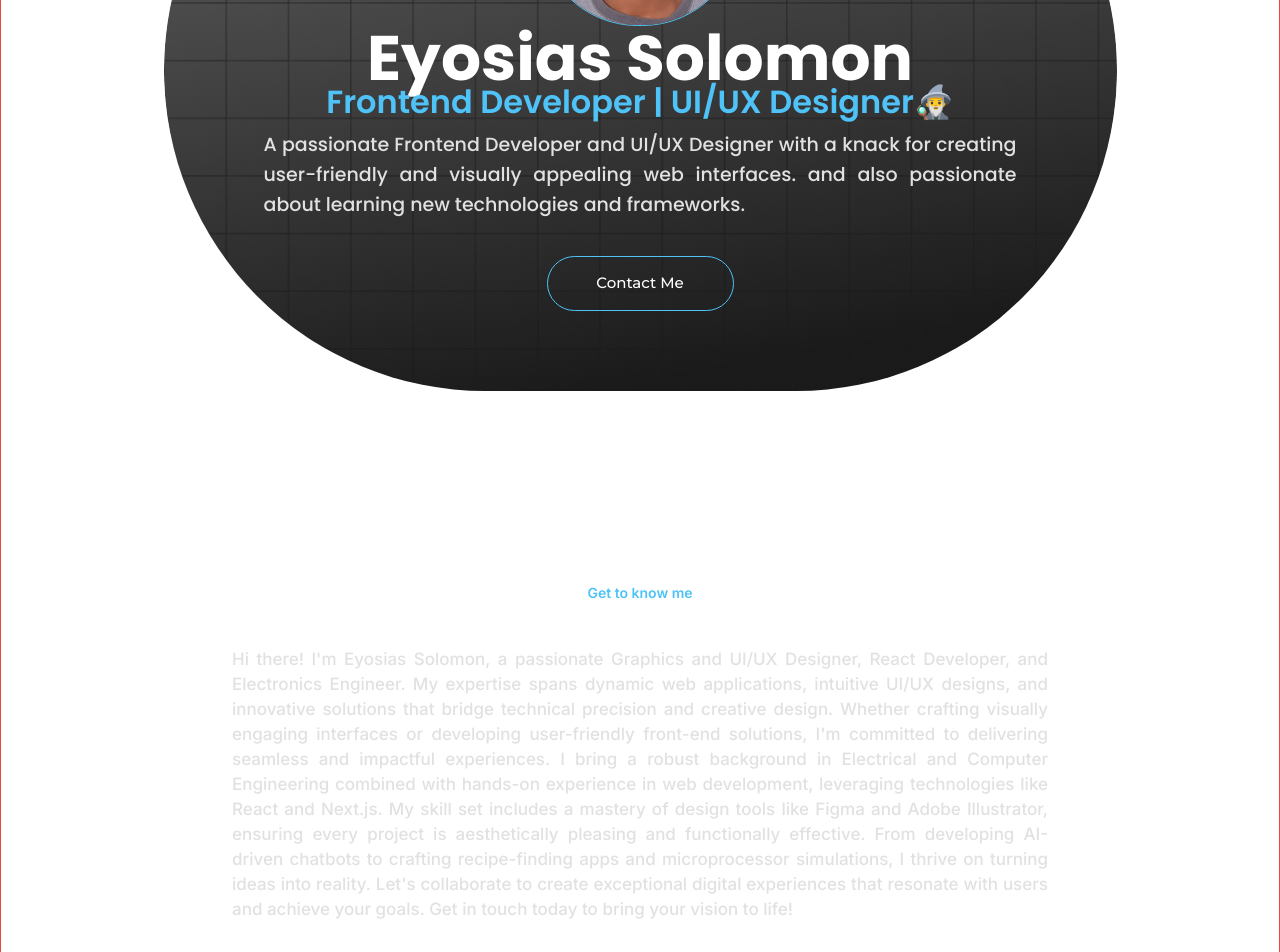
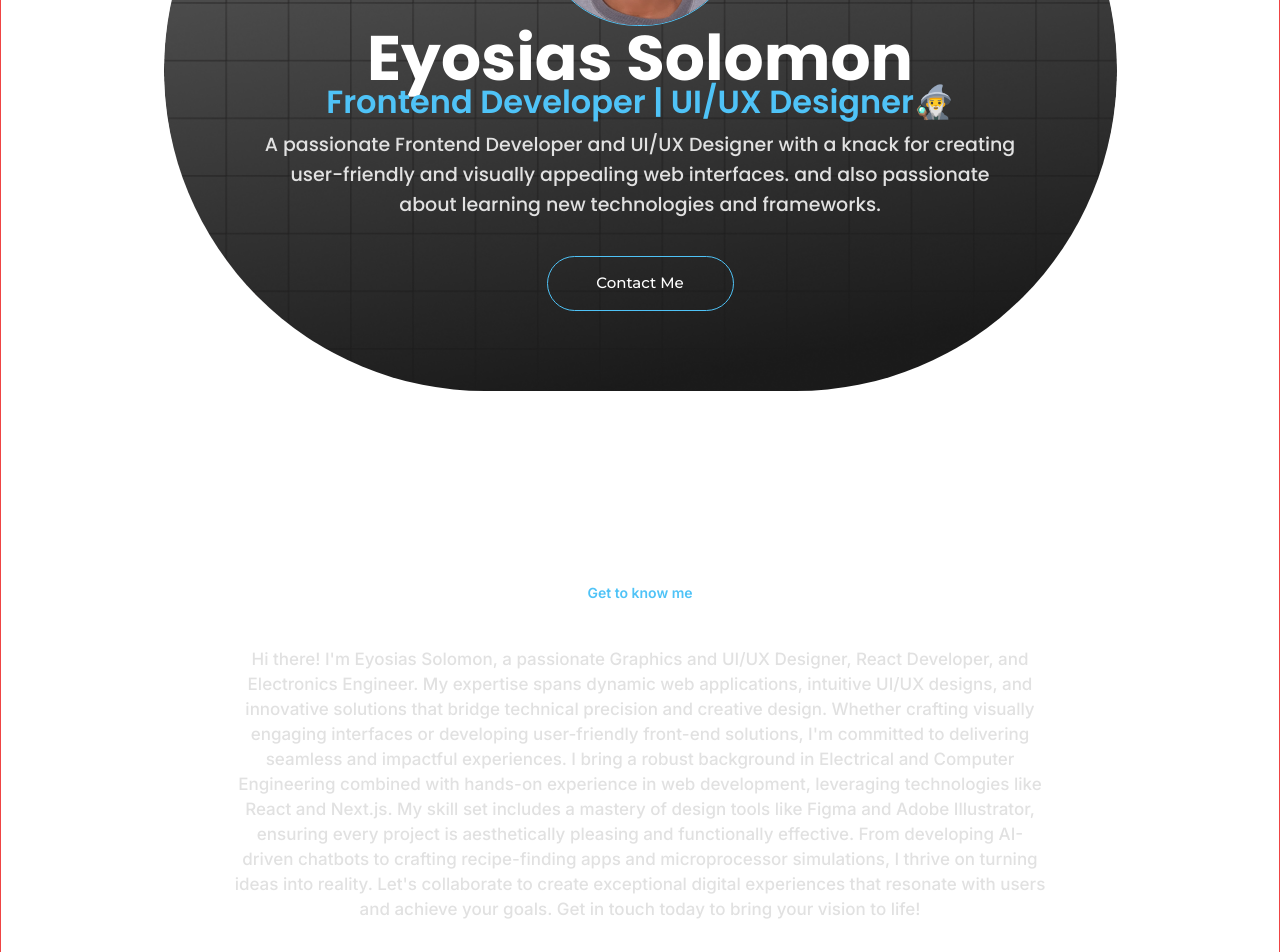
Before and after one commit to EyosiSol/myportfolio, a Next.js app: page / in a window 1280 px wide. Shown: the part 420-1372 px from the top of the page. Built offline with nearby package versions, Linux system fonts and the light colour scheme.

Commit message:
refactor: change the text style

```diff
--- a/src/app/components/About.tsx
+++ b/src/app/components/About.tsx
@@ -26,7 +26,7 @@ export default function About({
           </div>
         </div>
         <div
-          className={`w-dvw p-3 md:w-[840px] left-0 top-[111px]  text-center text-[#e1e1e1] text-[17px] font-medium ${inter.className} font-inter leading-[25px] text-justify`}
+          className={`w-dvw p-3 md:w-[840px] left-0 top-[111px]  text-center text-[#e1e1e1] text-[17px] font-medium ${inter.className} font-inter leading-[25px] `}
         >
           Hi there! I&apos;m Eyosias Solomon, a passionate Graphics and UI/UX
           Designer, React Developer, and Electronics Engineer. My expertise
--- a/src/app/components/intro.tsx
+++ b/src/app/components/intro.tsx
@@ -32,7 +32,7 @@ export default function Intro({
         Frontend Developer | UI/UX Designer🧙‍♂️
       </div>
       <div
-        className={`w-dvw md:w-[793px] h-auto left-[125px] top-[476px] text-center text-[#e1e1e1] text-[19px] font-medium ${poppins.className} font-poppins leading-[30px] px-5 text-justify`}
+        className={`w-dvw md:w-[793px] h-auto left-[125px] top-[476px] text-center text-[#e1e1e1] text-[19px] font-medium ${poppins.className} font-poppins leading-[30px] px-5`}
       >
         A passionate Frontend Developer and UI/UX Designer with a knack for
         creating user-friendly and visually appealing web interfaces. and also
```
